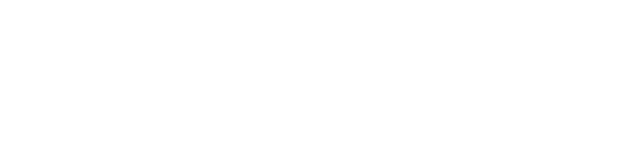
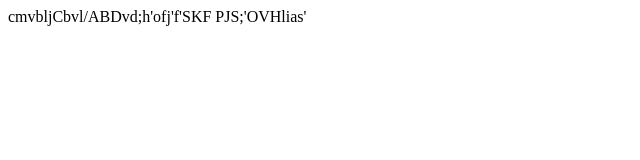
Before and after one commit to YashTiwari0-7/Habit-Tracker-System, a plain HTML site: page frontend/index.html in a window 1280 px wide. Shown: the whole page, without its empty margins (0-640 px from the left). Drawn offline with Linux system fonts and the light colour scheme.

Commit message:
Practice

```diff
--- a/frontend/index.html
+++ b/frontend/index.html
@@ -6,6 +6,7 @@
     <title>Document</title>
 </head>
 <body>
-
+    cmvbljCbvl/ABDvd;h'ofj'f'SKF
+    PJS;'OVHlias'
 </body>
 </html>
```
